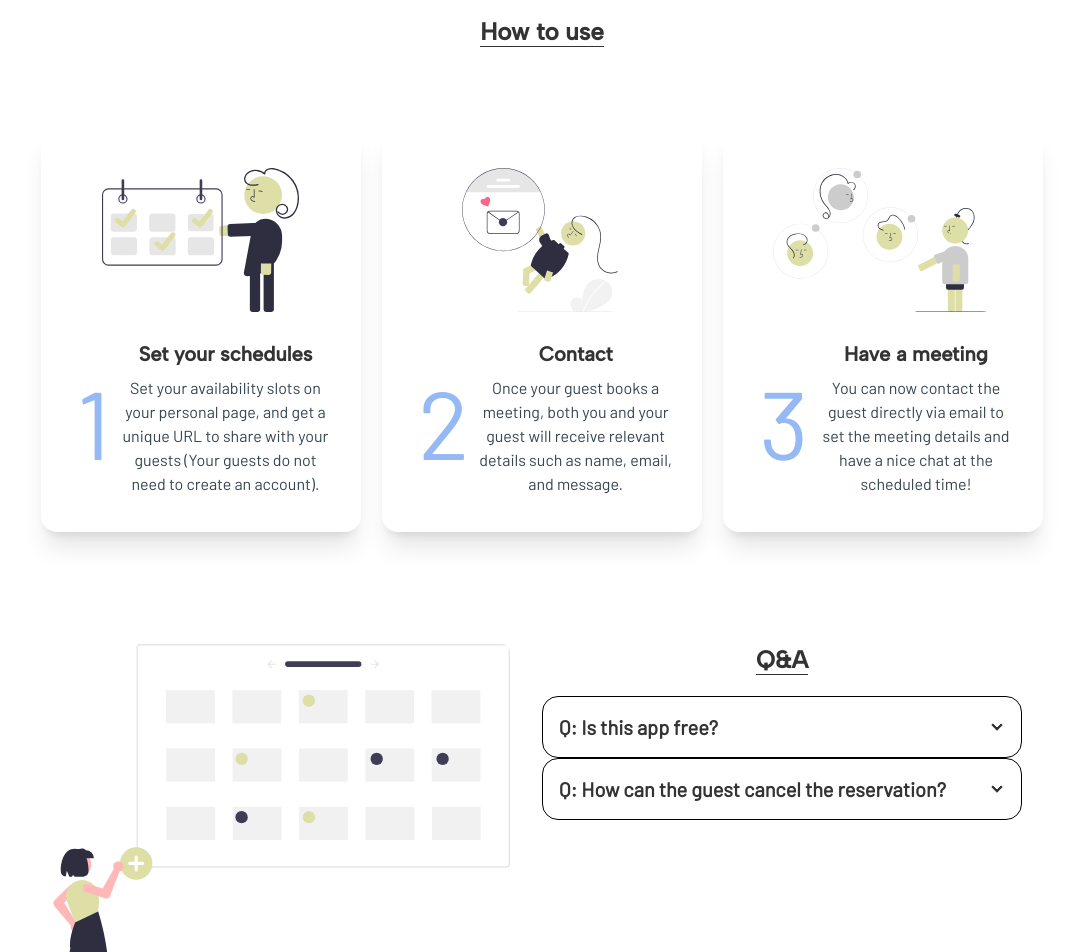
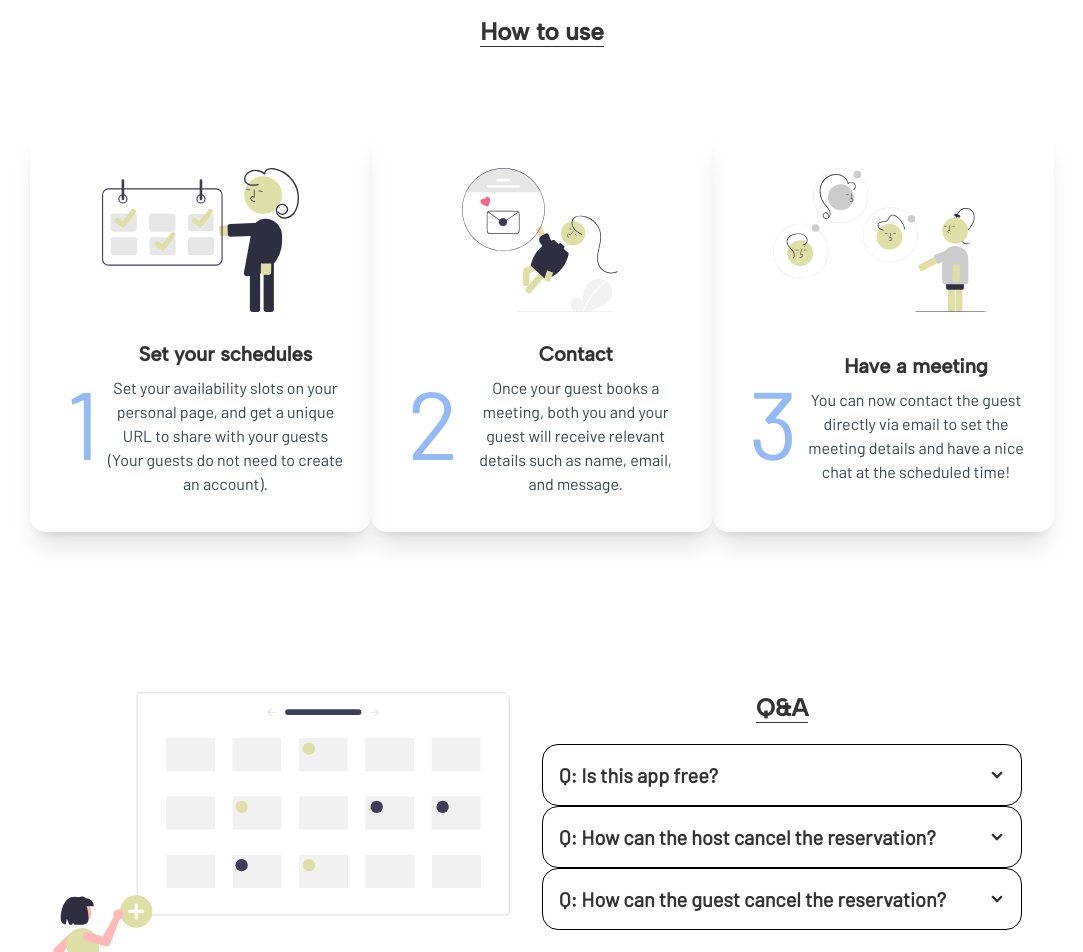
Before and after one commit to Hikari7/Appointly, a React (Vite) app in the folder client/: page / in a window 1280 px wide. Shown: the part 680-1632 px from the top of the page, without its empty margins (98-1181 px from the left). Built offline with nearby package versions, Linux system fonts and the light colour scheme.

Commit message:
modified home stylings, set appointment info in the mypage

```diff
--- a/client/src/components/Elements/Nav/DesktopNav.jsx
+++ b/client/src/components/Elements/Nav/DesktopNav.jsx
@@ -4,6 +4,7 @@ import { Link, useNavigate } from "react-router-dom";
 
 const DesktopNav = () => {
   const navigate = useNavigate();
+
   const navPublicLabels = ["Login", "Signup"];
 
   const handleNavigatePage = (index) => {
--- a/client/src/components/Elements/Nav/UserDesktopNav.jsx
+++ b/client/src/components/Elements/Nav/UserDesktopNav.jsx
@@ -1,13 +1,17 @@
 import React from "react";
 import { Link, useNavigate } from "react-router-dom";
+import { useSelector } from "react-redux";
 
 const UserDesktopNav = () => {
   const navigate = useNavigate();
+  const user = useSelector((state) => state.user.user);
+  console.log(user);
+
   const navUserLabels = "testman";
 
-  const handleNavigatePage = (index) => {
-    navigate(`/${navUserLabels[index].toLowerCase()}`);
-  };
+  // const handleNavigatePage = (index) => {
+  //   navigate(`/${navUserLabels[index].toLowerCase()}`);
+  // };
 
   return (
     <div className="navbar border-b border-neutral border-thin h-1/6 ">
@@ -17,16 +21,13 @@ const UserDesktopNav = () => {
             className="normal-case text-lg font-bold text-primary font-second"
             to="/"
           >
-            Calendaly
+            Scheduling App
           </Link>
         </div>
 
         <ul className="menu-horizontal px-1">
-          <li
-            className="normal-case text-lg hover:cursor-pointer hover:text-accent transition duration-200 text-accent"
-            onClick={() => handleNavigatePage(0)}
-          >
-            {!userStatus ? <span>{user}</span> : ""}
+          <li className="normal-case text-lg hover:cursor-pointer hover:text-accent transition duration-200 text-accent">
+            {!user.username ? "" : <span>{user.username}</span>}
           </li>
         </ul>
       </div>
--- a/client/src/components/Layout/UserLayout.jsx
+++ b/client/src/components/Layout/UserLayout.jsx
@@ -1,5 +1,5 @@
 import React from "react";
-import UserDesktopNav from "../Elements/Nav/DesktopNav";
+import UserDesktopNav from "../Elements/Nav/UserDesktopNav";
 import MobileNav from "../Elements/Nav/MobileNav";
 import { Outlet } from "react-router";
 import UserHomeWrapper from "../Elements/Wrapper/UserHomeWrapper.jsx";
--- a/client/src/pages/Public/Home.jsx
+++ b/client/src/pages/Public/Home.jsx
@@ -13,7 +13,7 @@ const Home = () => {
   return (
     <>
       <PublicLayout>
-        <div className="container mt- md:mt-20">
+        <div className="container  md:mt-20">
           <AnimateInView>
             <div className="md:flex">
               <div className="w-full">
@@ -54,8 +54,8 @@ const Home = () => {
               </h2>
             </AnimateInView>
             <AnimateInView>
-              <div className="lg:flex mt-12  ">
-                <div className="card w-80 shadow-xl mt-8 mx-auto ">
+              <div className="lg:flex mt-12 container md:max-w-full">
+                <div className="card w-9/12 shadow-xl mt-8 mx-auto ">
                   <figure className="px-10 pt-10 ">
                     <img src={set} className="rounded-xl max-h-36" />
                   </figure>
@@ -77,7 +77,7 @@ const Home = () => {
                     </div>
                   </div>
                 </div>
-                <div className="card w-80 bg-base-100 shadow-xl mt-8 mx-auto ">
+                <div className="card w-9/12 bg-base-100 shadow-xl mt-8 mx-auto ">
                   <figure className="px-10 pt-10 ">
                     <img src={receiveInfo} className="rounded-xl max-h-36" />
                   </figure>
@@ -97,7 +97,7 @@ const Home = () => {
                     </div>
                   </div>
                 </div>
-                <div className="card w-80 bg-base-100 shadow-xl mt-8 mx-auto">
+                <div className="card w-9/12 bg-base-100 shadow-xl mt-8 mx-auto">
                   <figure className="px-10 pt-10">
                     <img src={niceMeeting} className="rounded-xl max-h-36" />
                   </figure>
@@ -124,13 +124,10 @@ const Home = () => {
           </div>
 
           <AnimateInView>
-            <div className="mt-14 md:mt-28">
-              <div className="md:flex md:min-h-[50%]">
+            {/* <div className="my-14 md:mt-28 md:mb-28"> */}
+            <div className="md:flex md:min-h-[50%] md:my-40">
               <div className="md:m-0  mt-8 w-full h-full">
-                  <img
-                    src={top}
-                    className="max-h-90 mx-auto w-full rounded-lg"
-                  />
+                <img src={top} className="max-h-90 mx-auto w-full rounded-lg" />
               </div>
               <div className="w-full md:mx-8">
                 <h2 className="text-center font-second text-2xl">
@@ -151,7 +148,21 @@ const Home = () => {
                     </div>
                   </div>
                   <div
-                      tabIndex={0}
+                    tabIndex={1}
+                    className="collapse collapse-arrow border border-base-300 bg-base-100 rounded-box "
+                  >
+                    <div className="collapse-title text-xl font-bold">
+                      Q: How can the host cancel the reservation?
+                    </div>
+                    <div className="collapse-content">
+                      <p>
+                        A: To cancel a reservation, hosts can send cancel from
+                        mypage??
+                      </p>
+                    </div>
+                  </div>
+                  <div
+                    tabIndex={2}
                     className="collapse collapse-arrow border border-base-300 bg-base-100 rounded-box "
                   >
                     <div className="collapse-title text-xl font-bold">
@@ -159,17 +170,16 @@ const Home = () => {
                     </div>
                     <div className="collapse-content">
                       <p>
-                          A: To cancel a reservation, guests can directly
-                          contact the host via email. The host's email
-                          information is provided to guests once the booking is
-                          confirmed.
+                        A: To cancel a reservation, guests can directly contact
+                        the host via email. The host's email information is
+                        provided to guests once the booking is confirmed.
                       </p>
                     </div>
                   </div>
                 </div>
               </div>
             </div>
-            </div>
+            {/* </div> */}
           </AnimateInView>
         </div>
       </PublicLayout>
--- a/client/src/pages/Public/Signup.jsx
+++ b/client/src/pages/Public/Signup.jsx
@@ -177,7 +177,7 @@ const Signup = () => {
             <p className="mt-8"> Already have an account?</p>
             <Link
               to="/login"
-              href="#"
+              // href="#"
               className="text-blue-500 hover:opacity-70 border-b border-blue"
             >
               Login
--- a/client/src/redux/slicers/appointmentSlice.js
+++ b/client/src/redux/slicers/appointmentSlice.js
@@ -5,7 +5,10 @@ export const appointmentSlice = createSlice({
   initialState: {
     appointment: {
       hostUser: "641e13400eec447fa1cd2aee",
-      appointmentDateTime: { date: "Mar.26", time: "11:00" },
+      appointmentDateTime: [
+        // { date: "Mar.26", time: "11:00" },
+        // { date: "Mar.27", time: "11:00" },
+      ],
     },
   },
 
--- a/client/src/redux/slicers/userSlice.js
+++ b/client/src/redux/slicers/userSlice.js
@@ -2,25 +2,23 @@ import { createSlice } from "@reduxjs/toolkit";
 
 export const useSlice = createSlice({
   name: "user",
-  initialState: { user: null },
+  // initialState: { user: null },
 
-  // initialState: { user: "test"},
+  initialState: {
+    user: {
+      email: "test@test.com",
+      token:
+        "eyJhbGciOiJIUzI1NiIsInR5cCI6IkpXVCJ9.eyJpZCI6IjY0MWNkMzFkNzg2OGZhY2Y3YWNkMjk5OCIsImlhdCI6MTY3OTYxMDgzOCwiZXhwIjoxNjc5Njk3MjM4fQ.A0a0nZPh5yPli65FMVcU9kD_ddxYa1X0BO9cb7d2AZc",
+      userId: "641cd31d7868facf7acd2998",
+      username: "testetst",
+    },
+  },
 
-  // initialState: {
-  //   user: {
-  //     email: "test@test.com",
-  //     token:
-  //       "eyJhbGciOiJIUzI1NiIsInR5cCI6IkpXVCJ9.eyJpZCI6IjY0MWNkMzFkNzg2OGZhY2Y3YWNkMjk5OCIsImlhdCI6MTY3OTYxMDgzOCwiZXhwIjoxNjc5Njk3MjM4fQ.A0a0nZPh5yPli65FMVcU9kD_ddxYa1X0BO9cb7d2AZc",
-  //     userId: "641cd31d7868facf7acd2998",
-  //     username: "testetst",
-  //   },
-  // },
-
-  // reducers: {
-  //   setUser: (state, action) => {
-  //     state.user = action.payload;
-  //   },
-  // },
+  reducers: {
+    setUser: (state, action) => {
+      state.user = action.payload;
+    },
+  },
 });
 
 export const { setUser } = useSlice.actions;
@@ -29,3 +27,5 @@ export default useSlice.reducer;
 
 //loginした時にDispatchでUserを書き換える
 //(email, uid, uername)をストアする
+
+//http://localhost:5173/641cd31d7868facf7acd2998/mypage
--- a/client/src/routes/UserRoutes.jsx
+++ b/client/src/routes/UserRoutes.jsx
@@ -8,9 +8,7 @@ const Settings = lazy(() => import("../pages/User/Settings"));
 
 export const UserRoutes = [
   {
-    // path: "/:uid/mypage" ??,
-    //✅仮です
-    path: "/",
+    path: "/:userId",
     element: <UserLayout />,
     children: [
       { path: "mypage", element: <MyPage /> },
@@ -20,3 +18,5 @@ export const UserRoutes = [
     ],
   },
 ];
+
+//      navigate(`/${newObj.userId}/mypage`);
```
Also changed, not shown: client/src/pages/User/MyPage.jsx (+40 -10 lines). Lines whose indentation alone changed are shown as unchanged.
